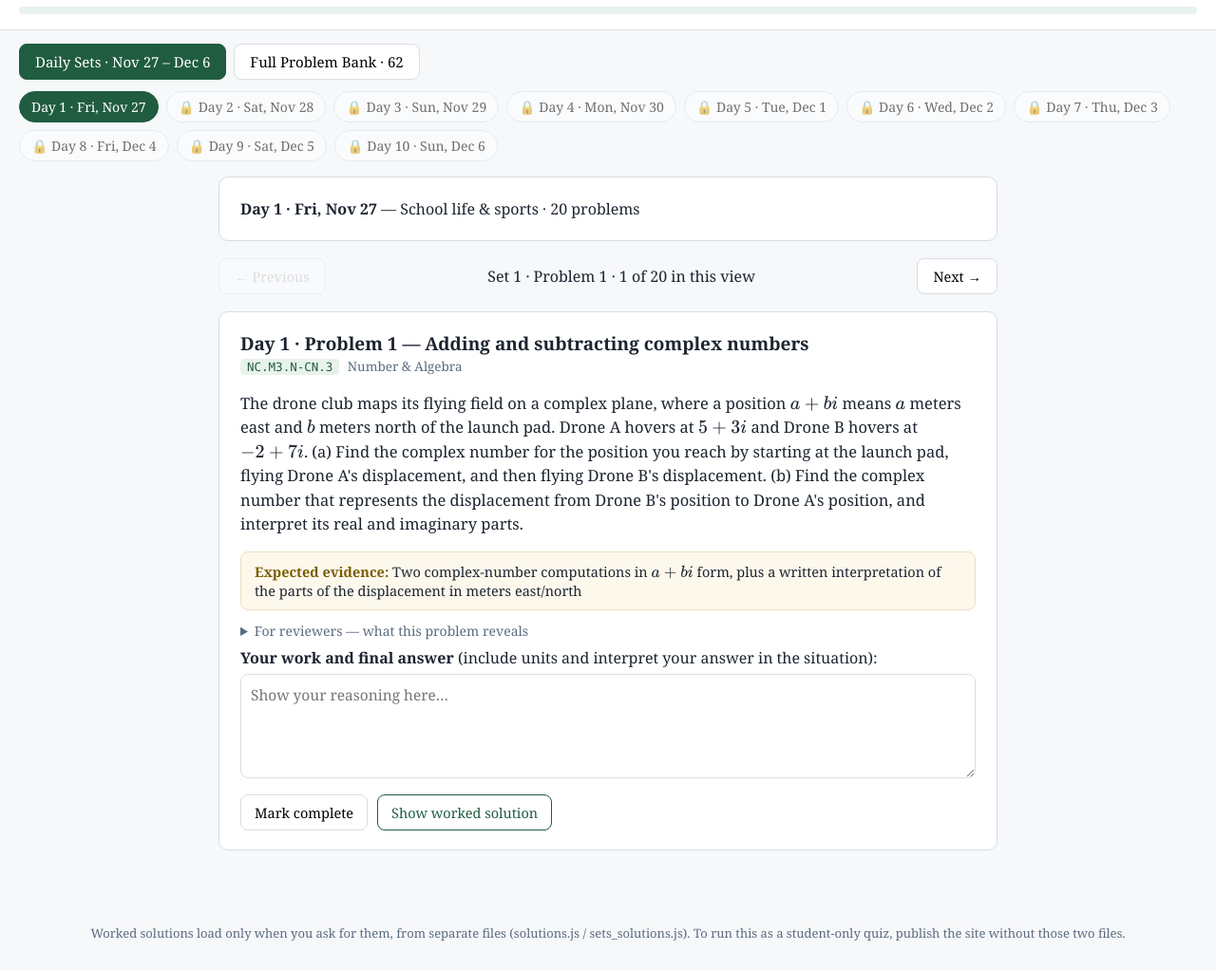
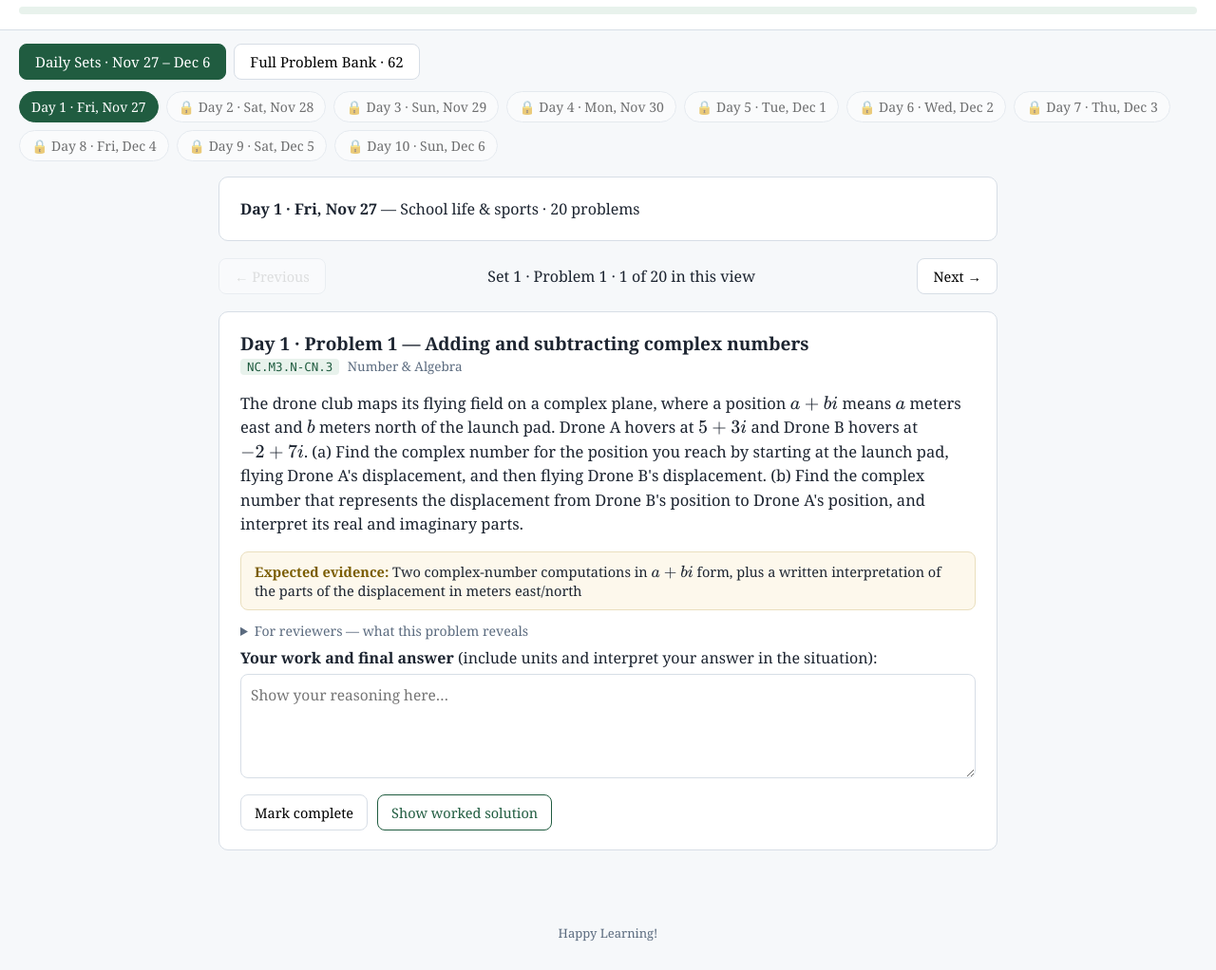
Before and after one commit to nareshiytha/math3-cdm-quiz, a plain HTML site: page index.html in a window 1280 px wide. Shown: the part 74-1096 px from the top of the page at 95% size. Drawn offline with nearby package versions, Linux system fonts and the light colour scheme.

Commit message:
Update footer text for improved messaging

```diff
--- a/index.html
+++ b/index.html
@@ -66,7 +66,7 @@
 </div>
 <nav class="filters" id="filters"></nav>
 <main id="main"></main>
-<footer>Worked solutions load only when you ask for them, from separate files (solutions.js / sets_solutions.js). To run this as a student-only quiz, publish the site without those two files.</footer>
+<footer>Happy Learning!</footer>
 
 <script src="problems.js"></script>
 <script src="sets.js"></script>
```
